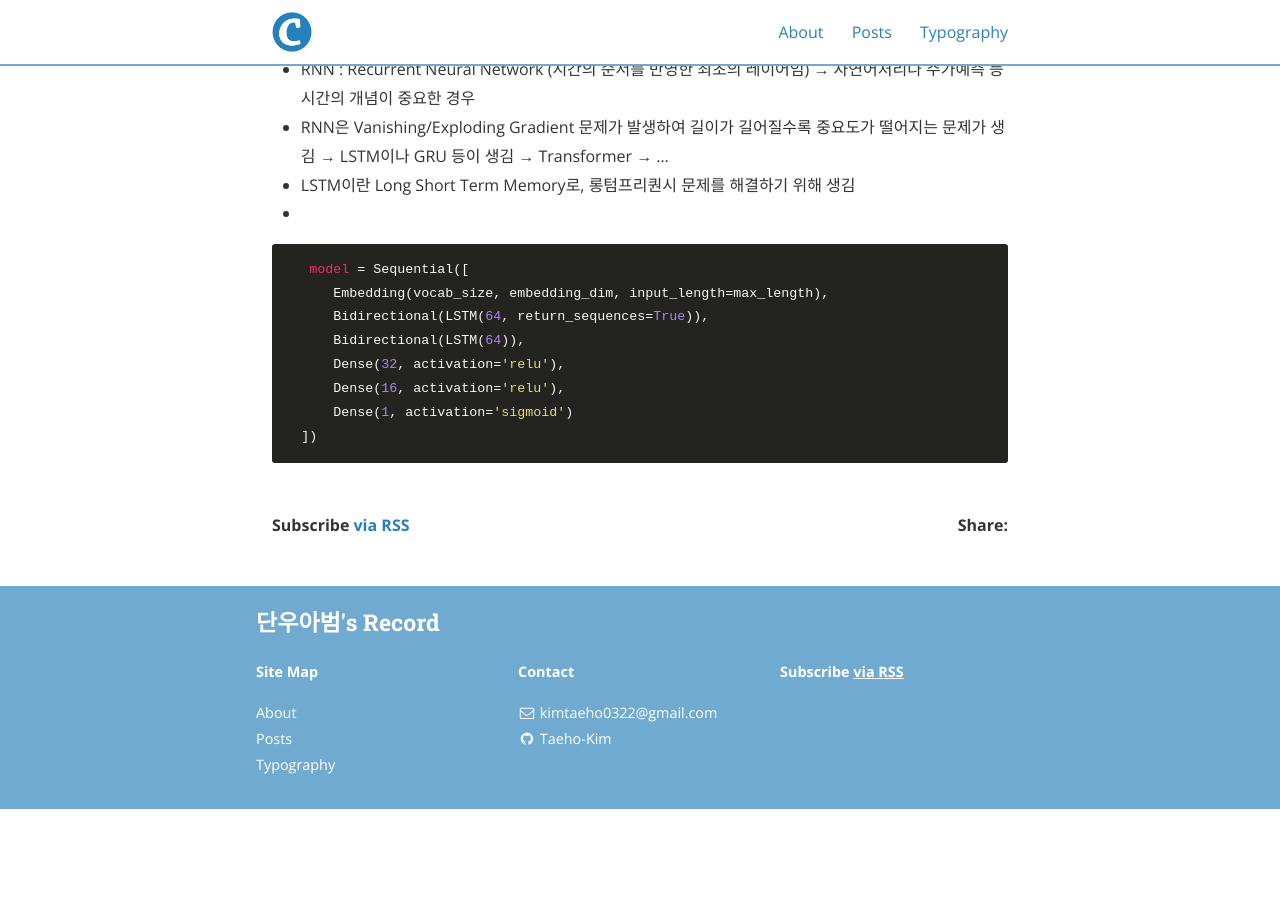
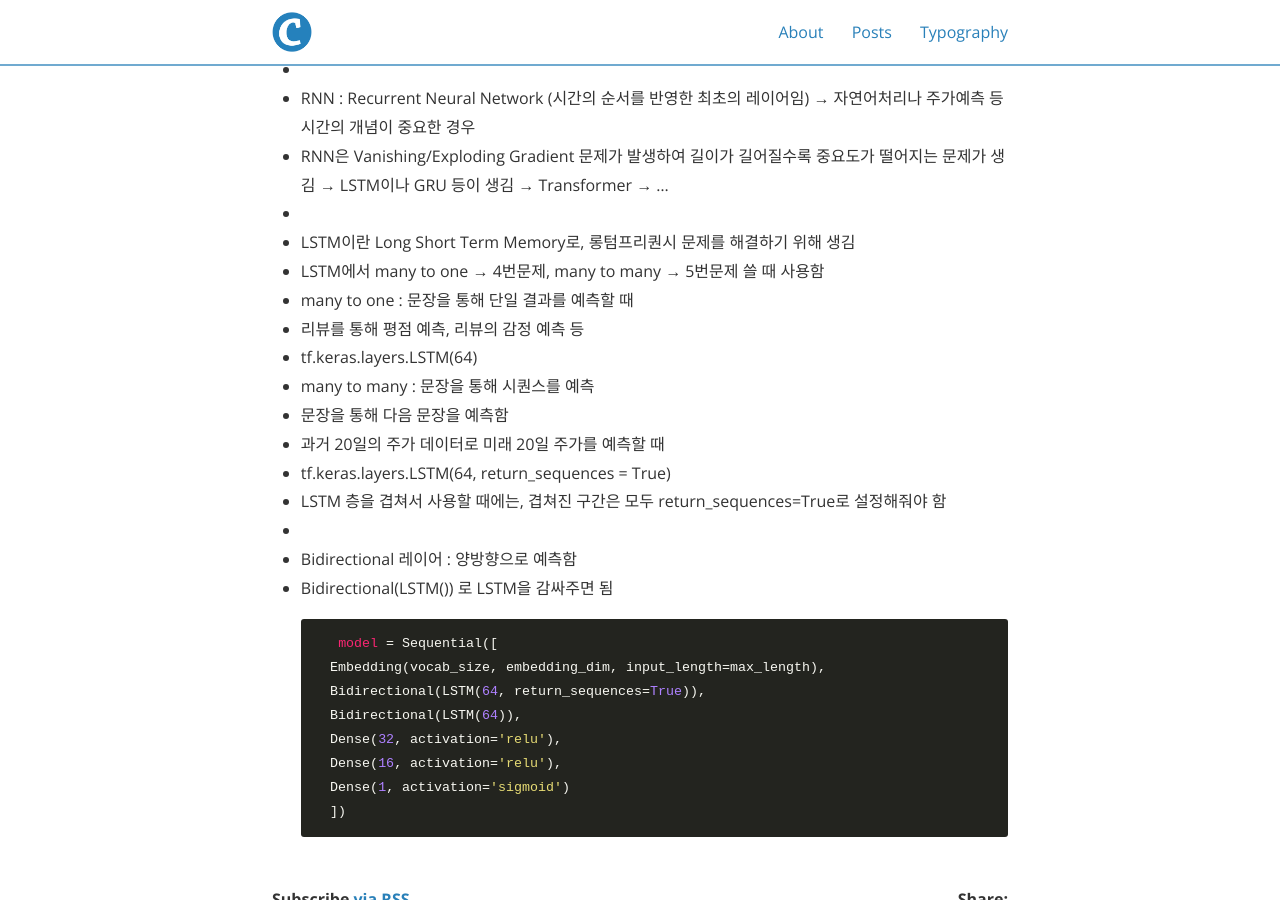
Before and after one commit to Taeho-Kim-0322/Taeho-Kim-0322.github.io, a Jekyll site: the page built from _posts/2021-03-19-텐서플로4.md, in a window 1280 px wide and 900 px high, scrolled down 1166 px. Built offline with Jekyll 4.4.1, drawn with Linux system fonts in a browser that asks for light colours; nearby versions of some CDN libraries; before the commit the page ends 1975 px from its top, so only the background shows below that.

Commit message:
Update 2021-03-19-텐서플로4.md

````diff
--- a/_posts/2021-03-19-텐서플로4.md
+++ b/_posts/2021-03-19-텐서플로4.md
@@ -28,11 +28,23 @@ sarcastic은 비꼬는 이라는 뜻.
  - 단어는 원핫 인코딩으로 만들어줘야 하기때문에 차원이 많이 늘어남
  - 차원의 저주를 없애주기 위해, Embedding Layer를 넣어준다.
  - Embedding(vocab_size(단어사전 개수), embedding_dim(임베딩해줄 차원), input_length = max_length(단어 길이))
+ -
  - RNN : Recurrent Neural Network (시간의 순서를 반영한 최초의 레이어임) → 자연어처리나 주가예측 등 시간의 개념이 중요한 경우
  - RNN은 Vanishing/Exploding Gradient 문제가 발생하여 길이가 길어질수록 중요도가 떨어지는 문제가 생김  → LSTM이나 GRU 등이 생김  → Transformer → ...
+ -
  - LSTM이란 Long Short Term Memory로, 롱텀프리퀀시 문제를 해결하기 위해 생김
+ - LSTM에서 many to one → 4번문제, many to many → 5번문제 쓸 때 사용함
+ - many to one : 문장을 통해 단일 결과를 예측할 때
+  - 리뷰를 통해 평점 예측, 리뷰의 감정 예측 등
+  - tf.keras.layers.LSTM(64)
+ - many to many : 문장을 통해 시퀀스를 예측
+  - 문장을 통해 다음 문장을 예측함
+  - 과거 20일의 주가 데이터로 미래 20일 주가를 예측할 때
+  - tf.keras.layers.LSTM(64, return_sequences = True)
+ - LSTM 층을 겹쳐서 사용할 때에는, 겹쳐진 구간은 모두 return_sequences=True로 설정해줘야 함
  -
-
+ - Bidirectional 레이어 : 양방향으로 예측함
+  - Bidirectional(LSTM()) 로 LSTM을 감싸주면 됨
    ```
    model = Sequential([
       Embedding(vocab_size, embedding_dim, input_length=max_length),
````
